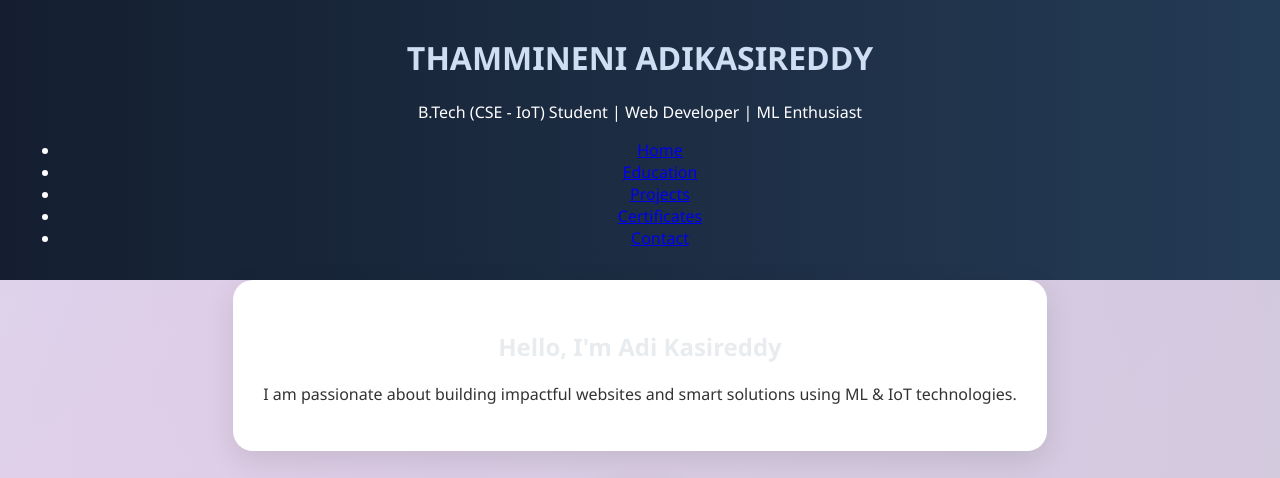
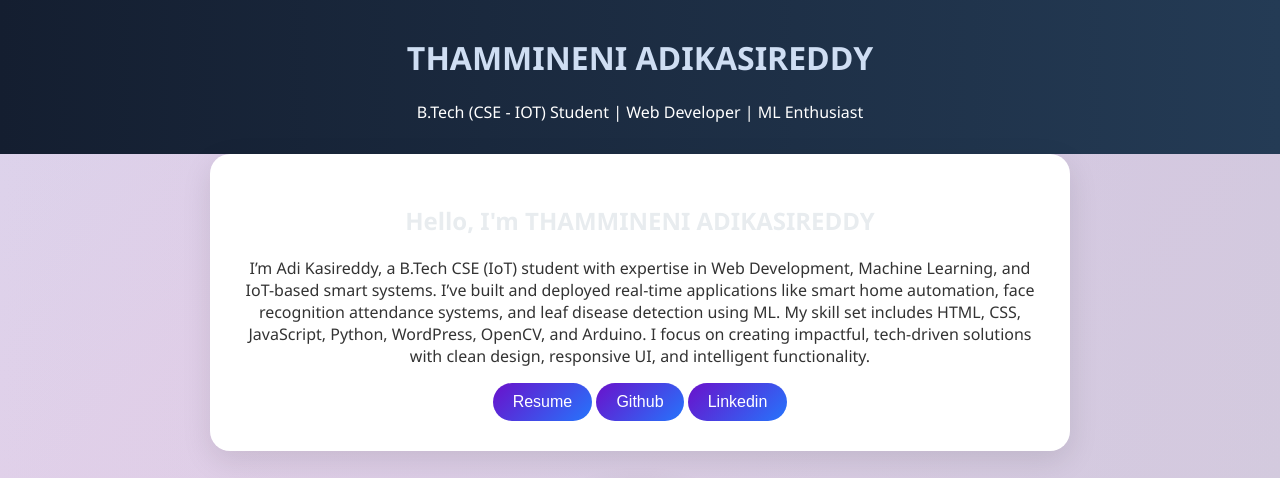
Before and after one commit to adikasireddy/TSX-Unstop-Python, a Flask app: page / in a window 1280 px wide. Shown: the top 478 px of the page. Run offline with Flask 3, Linux system fonts and the light colour scheme.

Commit message:
Update index.html

```diff
--- a/portfolio/templates/index.html
+++ b/portfolio/templates/index.html
@@ -11,14 +11,10 @@
   <!-- Header -->
   <header>
     <h1>THAMMINENI ADIKASIREDDY</h1>
-    <p>B.Tech (CSE - IoT) Student | Web Developer | ML Enthusiast</p>
+    <p>B.Tech (CSE - IOT) Student | Web Developer | ML Enthusiast</p>
     <nav>
       <ul>
-        <li><a href="index.html">Home</a></li>
-        <li><a href="education.html">Education</a></li>
-        <li><a href="projects.html">Projects</a></li>
-        <li><a href="certificates.html">Certificates</a></li>
-        <li><a href="contact.html">Contact</a></li>
+
       </ul>
     </nav>
   </header>
@@ -26,10 +22,17 @@
   <!-- Main Section -->
   <main>
     <section class="intro">
-      <h2>Hello, I'm Adi Kasireddy</h2>
-      <p>I am passionate about building impactful websites and smart solutions using ML & IoT technologies.</p>
+      <h2>Hello, I'm THAMMINENI ADIKASIREDDY</h2>
+      <p>I’m Adi Kasireddy, a B.Tech CSE (IoT) student with expertise in Web Development, Machine Learning, and IoT-based
+        smart systems. I’ve built and deployed real-time applications like smart home automation, face recognition attendance
+        systems, and leaf disease detection using ML. My skill set includes HTML, CSS, JavaScript, Python, WordPress, OpenCV,
+        and Arduino. I focus on creating impactful, tech-driven solutions with clean design, responsive UI, and intelligent
+         functionality.</p>
+      <button onclick="document.location='https://ibb.co/HLy0N60k'">Resume</button>
+      <button onclick="document.location='https://github.com/adikasireddy'">Github</button>
+      <button onclick="document.location='https://www.linkedin.com/in/adi-kasi-reddy-thammineni-8a61b3275/'">Linkedin</button>
     </section>
-    <img src="{{ url_for('static', filename='images/10.jpeg')}} ">
+    <img src="{{ url_for('static', filename='images/adi.jpg')}} ">
   </main>
 
   <!-- Projects Section -->
@@ -37,15 +40,15 @@
     <h2 class="section-title">My Projects</h2>
     <div class="card-grid">
       <div class="card">
-        <img src="face.jpeg" alt="Face Recognition Attendance">
+        <img src="{{ url_for('static', filename='images/face.jpeg')}} ">
         <h3>Face Recognition Attendance System</h3>
         <p><strong>Skills:</strong> Python, OpenCV, ML</p>
-        <a href="https://apexcropgenetics.com/">
+        <a href="https://github.com/adikasireddy/face-recognition">
           <button >View Project</button>
         </a>
       </div>
       <div class="card">
-        <img src="solitaire.jpg" alt="Solitaire Solutions">
+        <img src="{{ url_for('static', filename='images/soltair.jpg')}} ">
         <h3>Solitaire Solutions Website</h3>
         <p><strong>Skills:</strong> HTML, CSS, WordPress</p>
         <a href="https://apexcropgenetics.com/">
@@ -53,7 +56,7 @@
         </a>
       </div>
       <div class="card">
-        <img src="APEX.png" alt="Apex Crop Genetics">
+        <img src="{{ url_for('static', filename='images/APEX.png')}} ">
         <h3>Apex Crop Genetics Website</h3>
         <p><strong>Skills:</strong> WordPress, SEO, PHP</p>
         <a href="https://apexcropgenetics.com/">
@@ -68,22 +71,22 @@
     <h2 class="section-title">Skills</h2>
     <div class="card-grid">
       <div class="card">
-        <img src="frent-end.jpeg" alt="HTML">
+        <img src="{{ url_for('static', filename='images/frent-end.jpeg')}} ">
         <h3>Front-End Development</h3>
         <p><strong>Skills:</strong> HTML, CSS, JavaScript</p>
-        <button>Explore More</button>
+
       </div>
       <div class="card">
-        <img src="ml.png" alt="Python">
+        <img src="{{ url_for('static', filename='images/ml.png')}} ">
         <h3>Programming</h3>
         <p><strong>Skills:</strong> Python, ML, Git</p>
-        <button>Explore More</button>
+
       </div>
       <div class="card">
-        <img src="wordpress.jpg" alt="WordPress">
+        <img src="{{ url_for('static', filename='images/wordpress.jpg')}} ">
         <h3>CMS Development</h3>
         <p><strong>Skills:</strong> WordPress, Elementor, Plugins</p>
-        <button>Explore More</button>
+
       </div>
     </div>
   </section>
@@ -93,24 +96,62 @@
     <h2 class="section-title">Top Certifications</h2>
     <div class="card-grid">
       <div class="card">
-        <img src="codethantra.png" alt="CodeTantra">
+        <img src="{{ url_for('static', filename='images/codethantra.png')}} ">
         <h3>Python Programming</h3>
         <p><strong>Platform:</strong> CodeTantra</p>
-        <button>View Certificate</button>
+        <button onclick="document.location='https://ibb.co/cKrw01f2'">View Certificate</button>
       </div>
       <div class="card">
-        <img src="python.png" alt="HackerRank">
+        <img src="{{ url_for('static', filename='images/python.png')}} ">
         <h3>Python (Basic)</h3>
         <p><strong>Platform:</strong> HackerRank</p>
-        <button>View Certificate</button>
+        <button onclick="document.location='https://ibb.co/4g7XmQFZ'">View Certificate</button>
       </div>
       <div class="card">
-        <img src="webthon.jpg" alt="Webathon">
+        <img src="{{ url_for('static', filename='images/webthon.jpg')}} ">
         <h3>Webathon</h3>
         <p><strong>Platform:</strong> VR Siddhartha College</p>
-        <button>View Certificate</button>
+        <button onclick="document.location='https://ibb.co/7dsrZR86'">View Certificate</button>
       </div>
     </div>
+
+
+    <div class="card-grid">
+      <div class="card">
+        <img src="{{ url_for('static', filename='images/eduino robots.png')}} ">
+        <h3>Smart Home Technology using IoT</h3>
+        <p><strong>Platform:</strong> Eduno Robots</p>
+        <button onclick="document.location='https://ibb.co/gbx8V3tk'">View Certificate</button>
+      </div>
+      <div class="card">
+        <img src="{{ url_for('static', filename='images/supraja.png')}} ">
+        <h3>Cyber Security(Level 1)</h3>
+        <p><strong>Platform:</strong> Supraja Technologies</p>
+        <button onclick="document.location='https://ibb.co/SD3CBphg'">View Certificate</button>
+      </div>
+      <div class="card">
+        <img src="{{ url_for('static', filename='images/intern_comp.png')}} ">
+        <h3> Interactive Web Applications with DEVOPS,</h3>
+        <p><strong>Platform:</strong> Swecha Andhra Pradesh</p>
+        <button onclick="document.location='https://ibb.co/Z1WBs390'"> View Certificate</button>
+      </div>
+    </div>
+        <div class="card-grid">
+      <div class="card">
+        <img src="{{ url_for('static', filename='images/emp.jpg')}} ">
+        <h3>JobReady Employability Skills</h3>
+        <p><strong>Platform:</strong> Andhra Pradesh State Skill Development Corporation</p>
+        <button onclick="document.location='https://ibb.co/xSBWNj2p'">View Certificate</button>
+      </div>
+      <div class="card">
+        <img src="{{ url_for('static', filename='images/blue_offer.jpg')}} ">
+        <h3>Internship Offer Letter</h3>
+        <p><strong>Platform:</strong>Bluestock Fintech</p>
+        <button onclick="document.location='https://ibb.co/DDNp1xQM'">View Certificate</button>
+      </div>
++
+    </div>
+
   </section>
 
   <!-- Education Section -->
@@ -118,25 +159,24 @@
     <h2 class="section-title">Education</h2>
     <div class="card-grid">
       <div class="card">
-        <img src="pscmr.jpeg" alt="College">
+        <img src="{{ url_for('static', filename='images/pscmr.jpeg')}} ">
         <h3>B.Tech – CSE (IoT)</h3>
         <p><strong>Institute:</strong> PSCMR College of Engineering & Tech</p>
         <p><strong>Location:</strong> Vijayawada, Andhra Pradesh</p>
-        <button>Details</button>
+
       </div>
       <div class="card">
-        <img src="inter1.jpeg" alt="Intermediate">
+        <img src="{{ url_for('static', filename='images/inter.jpg')}} ">
         <h3>Intermediate – MPC</h3>
         <p><strong>Institute:</strong> A.P.S.W.R.S Junior College</p>
         <p><strong>Location:</strong> Nizampatnam,Andhra Pradesh</p>
-        <button>Details</button>
+
       </div>
       <div class="card">
-        <img src="A:\I\adikasireddy\10.jpeg" alt="10th">
+        <img src="{{ url_for('static', filename='images/10.jpeg')}} ">
         <h3>10th Standard</h3>
         <p><strong>School:</strong> Living Hope International School</p>
         <p><strong>Location:</strong> Kotappakonda ,Andhra Pradesh</p>
-        <button>Details</button>
       </div>
     </div>
   </section>
@@ -144,11 +184,7 @@
   <!-- Footer -->
   <footer>
     <div class="footer-nav">
-      <a href="index.html">Home</a> |
-      <a href="education.html">Education</a> |
-      <a href="projects.html">Projects</a> |
-      <a href="certificates.html">Certificates</a> |
-      <a href="contact.html">Contact</a>
+
     </div>
     <p>&copy; 2025 Adi Kasireddy. All Rights Reserved.</p>
   </footer>
```
